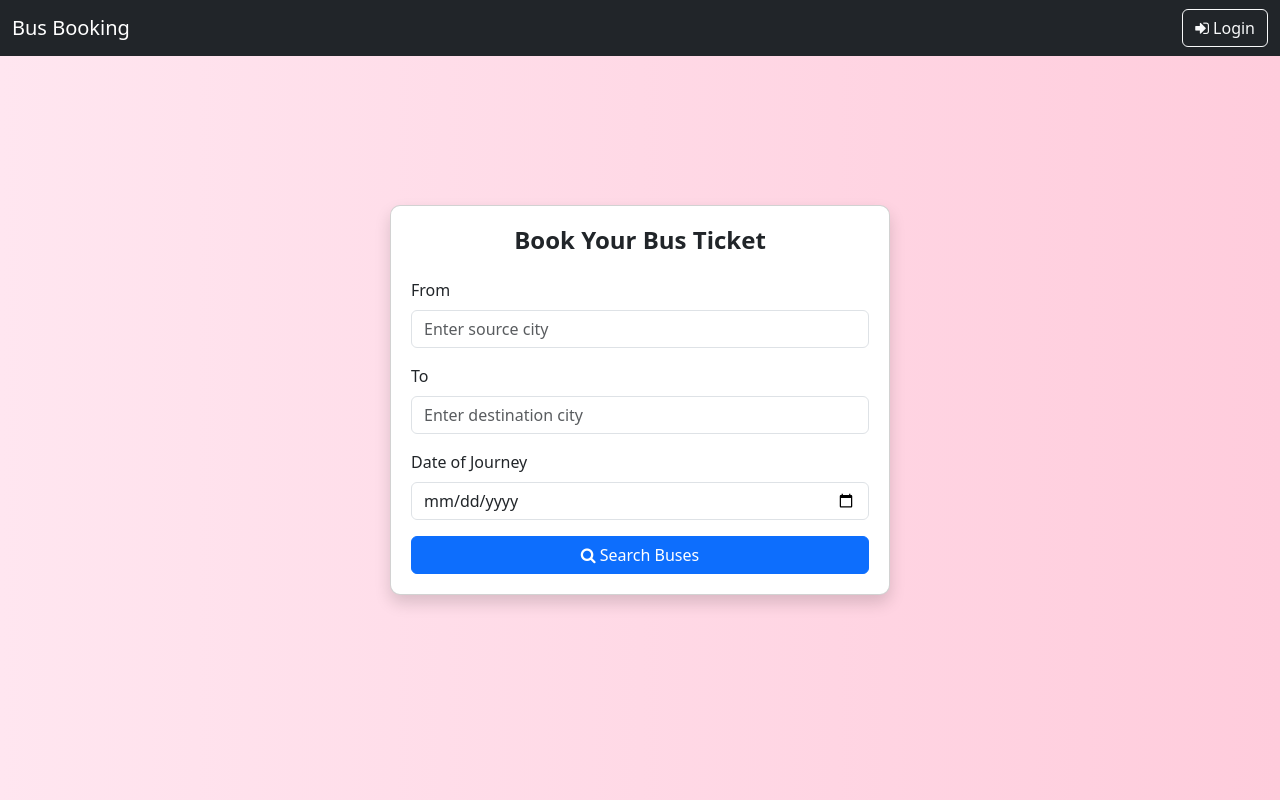
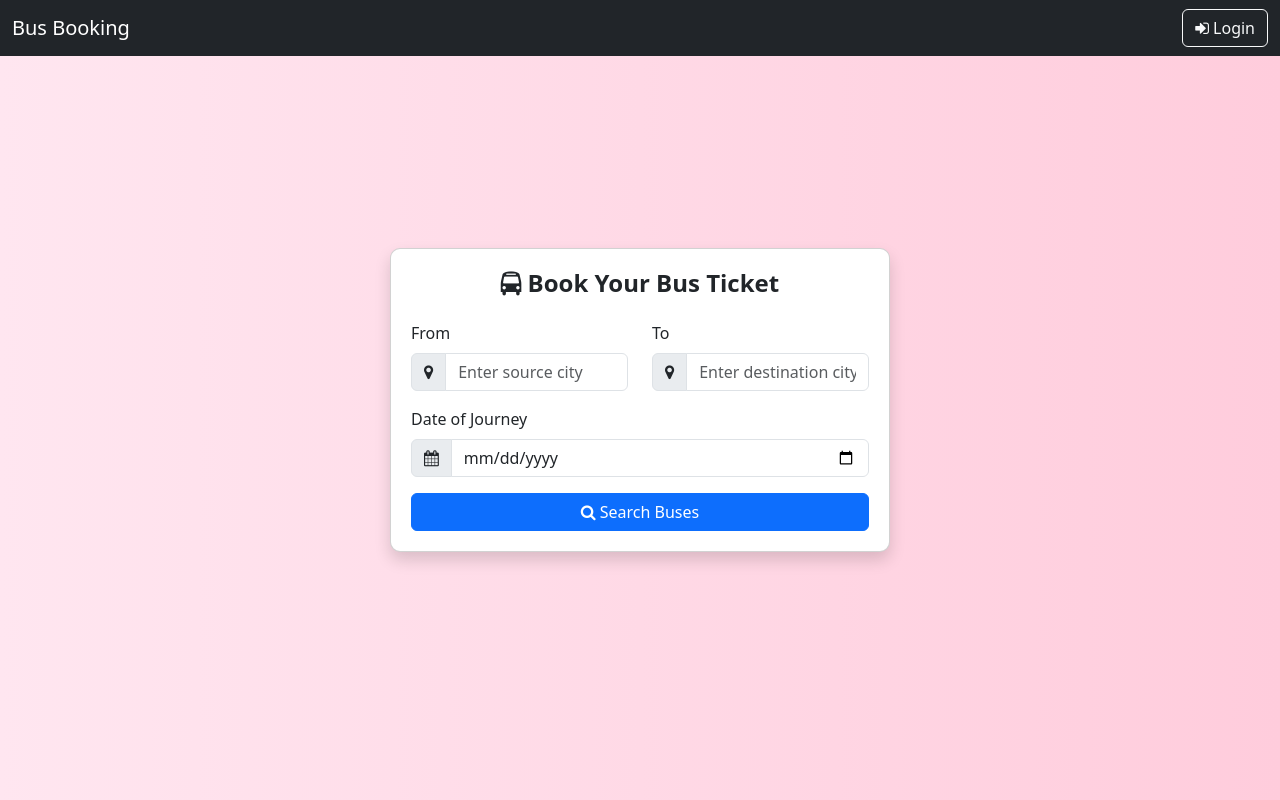
Before and after one commit to shree1206/angular-app, an Angular app: page /search in a window 1280 px wide. Built offline with nearby package versions, Linux system fonts and the light colour scheme.

Commit message:
add fa fa icon to search component

```diff
--- a/src/app/pages/search/search.component.css
+++ b/src/app/pages/search/search.component.css
@@ -26,3 +26,7 @@
  .card-title {
      font-weight: bold;
  }
+
+ .input-group-text {
+     background-color: #e9ecef;
+ }
--- a/src/app/pages/search/search.component.html
+++ b/src/app/pages/search/search.component.html
@@ -1,18 +1,29 @@
 <div class="full-page">
     <div class="card shadow bg-white">
-        <h4 class="card-title text-center mb-4">Book Your Bus Ticket</h4>
+        <h4 class="card-title text-center mb-4"> <i class="fa fa-bus"></i> Book Your Bus Ticket</h4>
         <form>
-            <div class="mb-3">
+            <div class="row mb-3">
+                <div class="col-md-6 mb-3 mb-md-0">
                     <label for="from" class="form-label">From</label>
+                    <div class="input-group">
+                        <span class="input-group-text"><i class="fa fa-map-marker"></i></span>
                         <input type="text" class="form-control" id="from" placeholder="Enter source city">
                     </div>
-            <div class="mb-3">
+                </div>
+                <div class="col-md-6">
                     <label for="to" class="form-label">To</label>
+                    <div class="input-group">
+                        <span class="input-group-text"><i class="fa fa-map-marker"></i></span>
                         <input type="text" class="form-control" id="to" placeholder="Enter destination city">
+                    </div>
+                </div>
             </div>
             <div class="mb-3">
                 <label for="date" class="form-label">Date of Journey</label>
+                <div class="input-group">
+                    <span class="input-group-text"><i class="fa fa-calendar"></i></span>
                     <input type="date" class="form-control" id="date">
+                </div>
             </div>
             <div class="d-grid">
                 <button type="submit" class="btn btn-primary">
```
Lines whose indentation alone changed are shown as unchanged.
